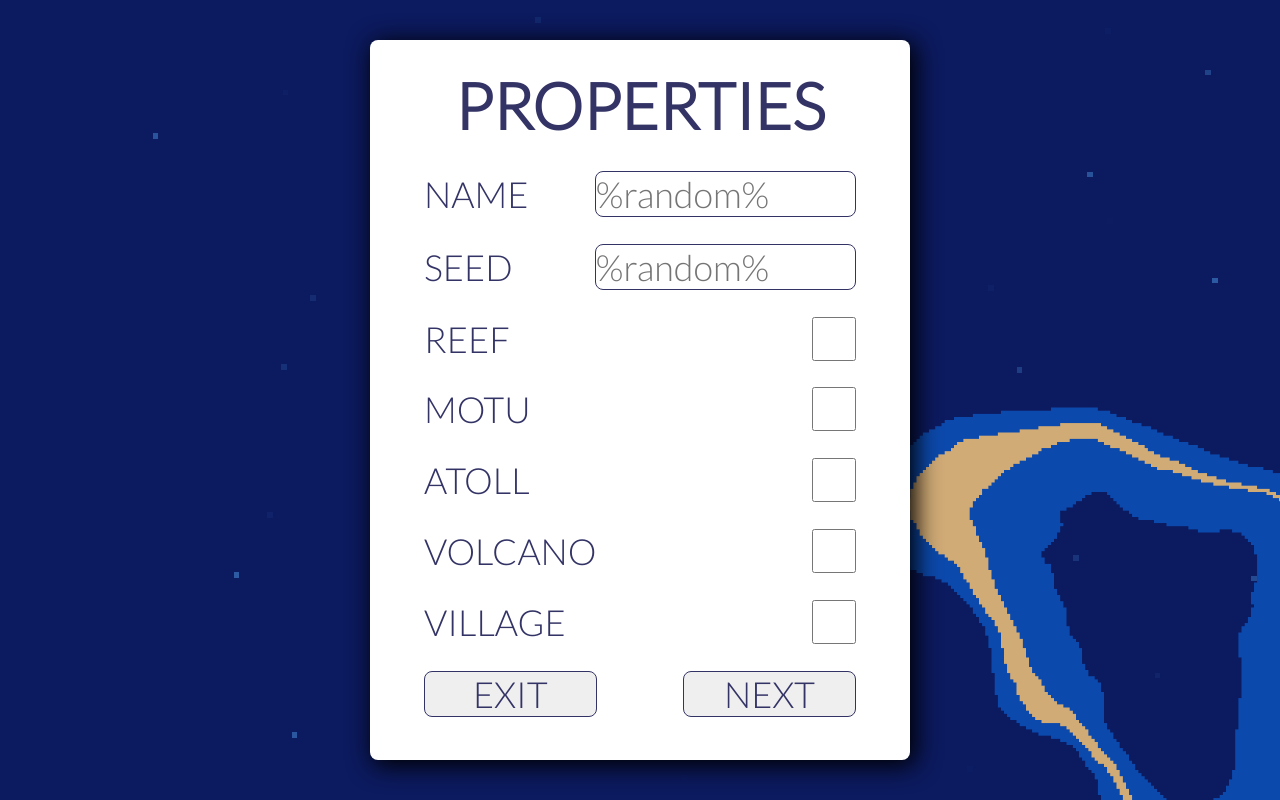
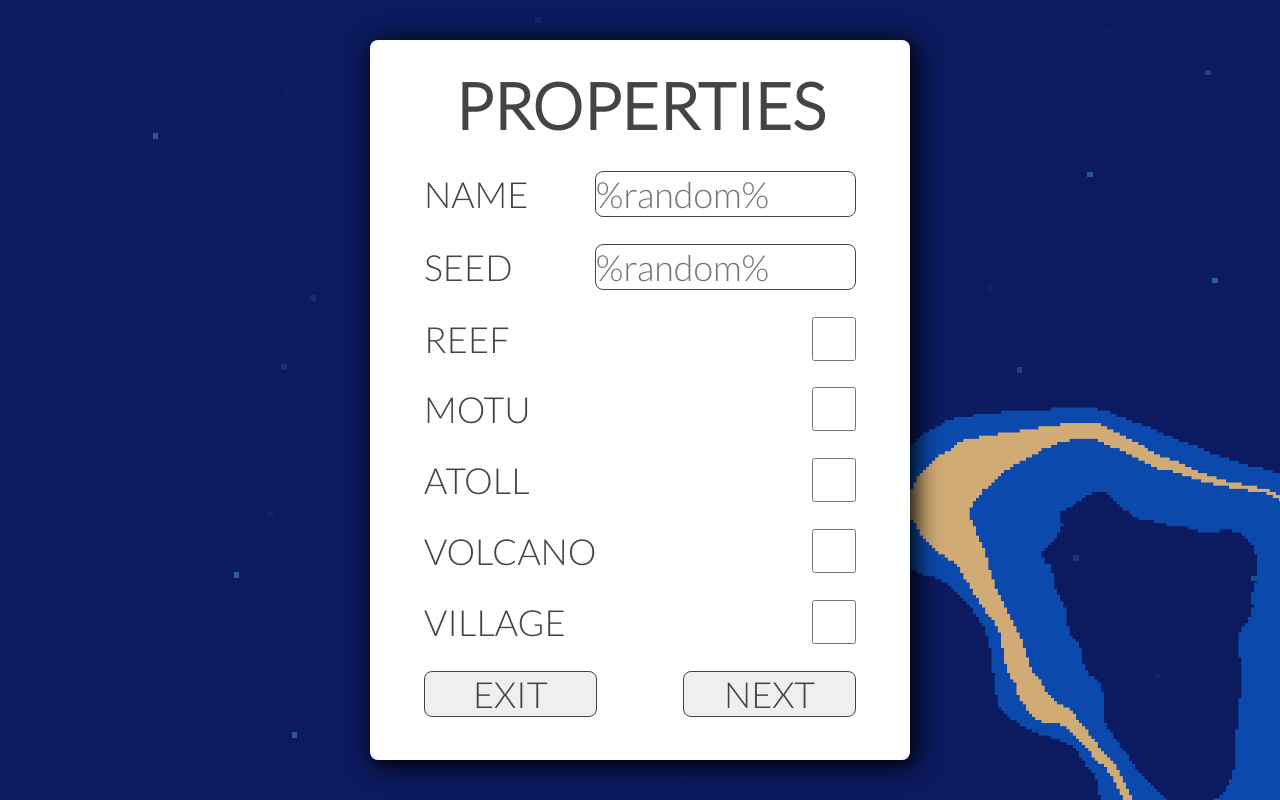
Before and after one commit to brennanwilkes/Open-Source-Islands, a PHP site: page / in a window 1280 px wide. Run offline with PHP 8.4, Linux system fonts and the light colour scheme; some libraries are stand-ins or nearby versions; some web fonts are replaced.

Commit message:
Switched to grey

```diff
--- a/styles.css
+++ b/styles.css
@@ -110,11 +110,11 @@ input, .page, input:focus{
 }
 
 label, h1, input[type=button], input[type=submit]{
-	color: #336;
+	color: #444;
 }
 
 input{
-	border: 0.1vmin solid #336;
+	border: 0.1vmin solid #444;
 }
 
 
```
